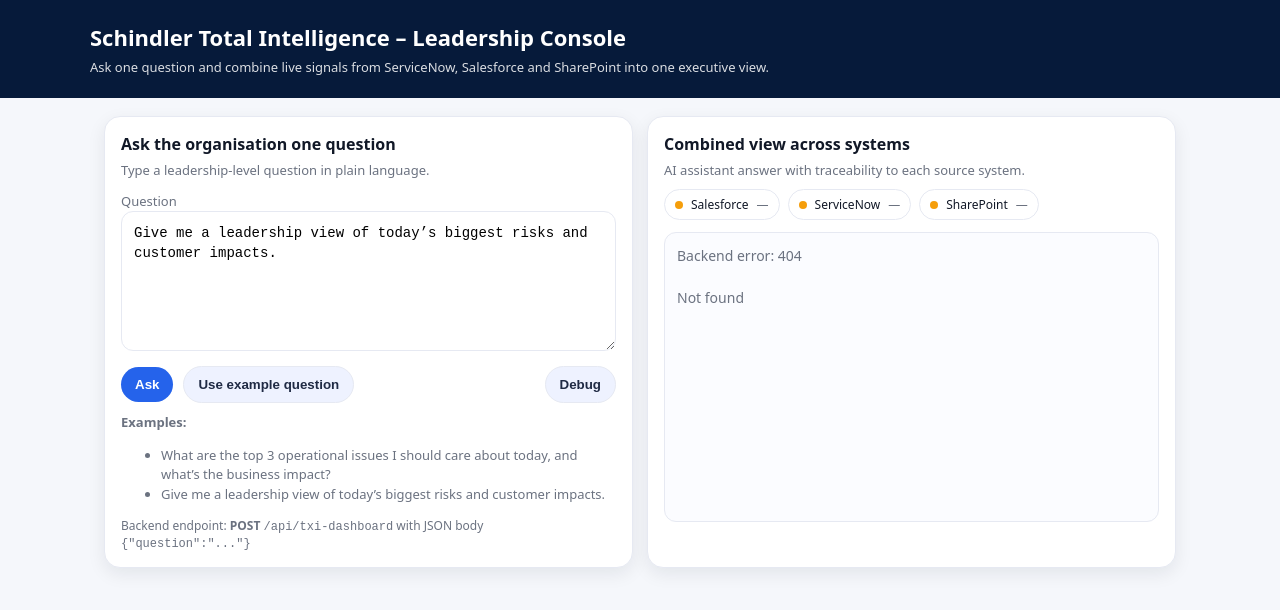
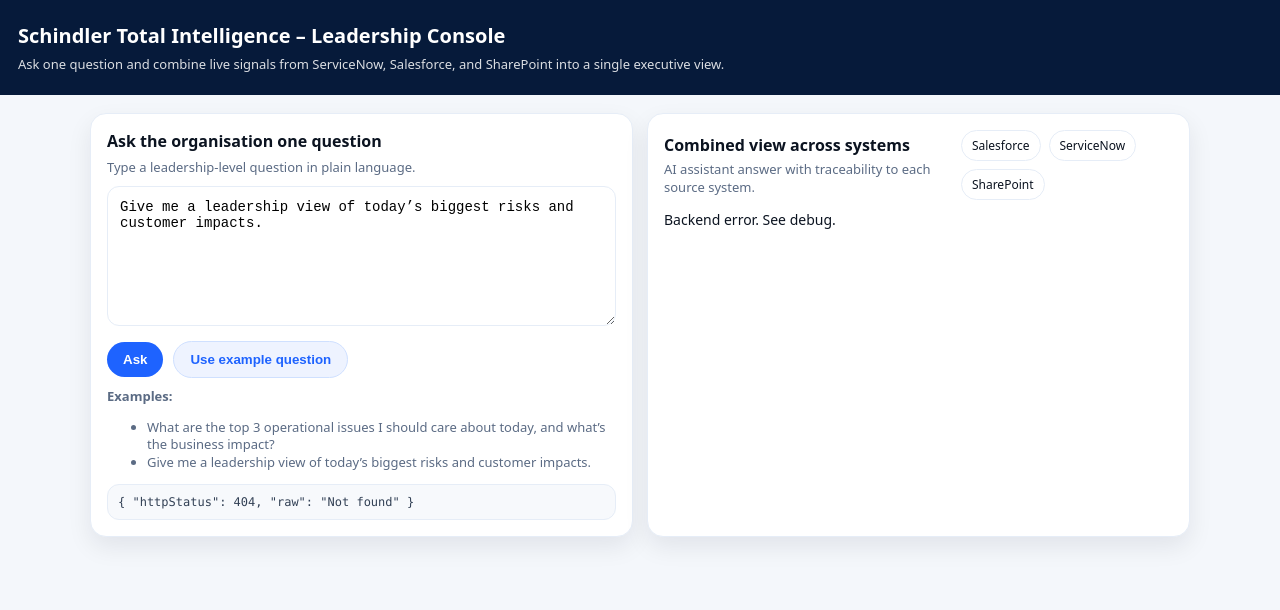
Before and after one commit to bavanamenon-lgtm/ai-bot-backend, a website: page txi-dashboard.html in a window 1280 px wide. Both pictures are taken after a click on the button "Ask". Drawn offline with Linux system fonts and the light colour scheme; no server answers.

Commit message:
Update txi-dashboard.html

```diff
--- a/txi-dashboard.html
+++ b/txi-dashboard.html
@@ -2,192 +2,313 @@
 <html lang="en">
 <head>
   <meta charset="UTF-8" />
-  <meta name="viewport" content="width=device-width, initial-scale=1"/>
+  <meta name="viewport" content="width=device-width, initial-scale=1.0"/>
   <title>Schindler Total Intelligence – Leadership Console</title>
   <style>
     :root{
       --navy:#061a3a;
-      --bg:#f5f7fb;
+      --bg:#f4f7fb;
       --card:#ffffff;
-      --border:#e6e9f2;
-      --text:#111827;
-      --muted:#6b7280;
-      --ok:#16a34a;
-      --err:#ef4444;
-      --warn:#f59e0b;
-      --shadow:0 6px 18px rgba(15, 23, 42, 0.08);
-      --radius:16px;
+      --border:#e6edf7;
+      --text:#0b1320;
+      --muted:#5b6b84;
+      --ok:#1f9d55;
+      --err:#d64545;
+      --shadow: 0 10px 24px rgba(11,19,32,.08);
+      --radius: 16px;
+      --mono: ui-monospace, SFMono-Regular, Menlo, Monaco, Consolas, "Liberation Mono", "Courier New", monospace;
+      --sans: ui-sans-serif, system-ui, -apple-system, Segoe UI, Roboto, Arial, "Noto Sans", "Liberation Sans", sans-serif;
     }
-    *{box-sizing:border-box}
+
     body{
       margin:0;
-      font-family: ui-sans-serif, system-ui, -apple-system, Segoe UI, Roboto, Helvetica, Arial;
+      font-family:var(--sans);
+      background:var(--bg);
       color:var(--text);
-      background:var(--bg);
     }
-    .top{
+
+    header{
       background:var(--navy);
       color:#fff;
       padding:22px 18px;
     }
-    .top .wrap{max-width:1100px;margin:0 auto}
-    .top h1{margin:0;font-size:22px;font-weight:800}
-    .top p{margin:6px 0 0;color:rgba(255,255,255,.85);font-size:13px}
-    .container{
+    header .title{
+      font-size:20px;
+      font-weight:700;
+      margin:0 0 6px 0;
+    }
+    header .sub{
+      margin:0;
+      opacity:.85;
+      font-size:13px;
+    }
+
+    .wrap{
       max-width:1100px;
       margin:18px auto;
-      padding:0 14px 28px;
+      padding:0 14px 28px 14px;
       display:grid;
       grid-template-columns: 1fr 1fr;
       gap:14px;
     }
+
     .card{
       background:var(--card);
       border:1px solid var(--border);
       border-radius:var(--radius);
       box-shadow:var(--shadow);
       padding:16px;
-      min-height:420px;
     }
-    h2{margin:0 0 6px;font-size:16px}
-    .sub{color:var(--muted);font-size:13px;margin:0 0 10px}
+
+    h2{
+      margin:0 0 6px 0;
+      font-size:16px;
+    }
+    .hint{
+      margin:0 0 10px 0;
+      color:var(--muted);
+      font-size:13px;
+    }
+
     textarea{
       width:100%;
       min-height:140px;
+      border:1px solid var(--border);
+      border-radius:12px;
+      padding:12px;
+      font-size:14px;
+      outline:none;
       resize:vertical;
-      padding:12px;
-      border-radius:12px;
-      border:1px solid var(--border);
-      outline:none;
-      font-size:14px;
-      line-height:1.4;
-      background:#fff;
+      box-sizing:border-box;
     }
-    .row{display:flex;gap:10px;align-items:center;margin-top:10px;flex-wrap:wrap}
+
+    .row{
+      display:flex;
+      gap:10px;
+      margin-top:10px;
+      flex-wrap:wrap;
+      align-items:center;
+    }
+
     button{
-      border:none;
-      background:#2563eb;
+      border:0;
+      background:#1e63ff;
       color:#fff;
-      padding:10px 14px;
+      padding:10px 16px;
       border-radius:999px;
       font-weight:700;
       cursor:pointer;
     }
     button.secondary{
-      background:#eef2ff;
-      color:#1f2a44;
-      border:1px solid var(--border);
+      background:#eef3ff;
+      color:#1e63ff;
+      border:1px solid #cfe0ff;
     }
-    button:disabled{opacity:.55;cursor:not-allowed}
+    button:disabled{
+      opacity:.6;
+      cursor:not-allowed;
+    }
+
     .examples{
       margin-top:10px;
       color:var(--muted);
       font-size:13px;
-      line-height:1.5;
+      line-height:1.35;
     }
-    .chips{display:flex;gap:8px;flex-wrap:wrap;margin:10px 0 12px}
-    .chip{
-      display:inline-flex;
+
+    .statusRow{
+      display:flex;
+      justify-content:space-between;
       align-items:center;
+      gap:10px;
+      margin-bottom:10px;
+    }
+
+    .pills{
+      display:flex;
       gap:8px;
+      flex-wrap:wrap;
+      align-items:center;
+    }
+    .pill{
       font-size:12px;
       padding:6px 10px;
       border-radius:999px;
       border:1px solid var(--border);
       background:#fff;
     }
-    .dot{width:8px;height:8px;border-radius:999px;background:var(--muted)}
-    .dot.ok{background:var(--ok)}
-    .dot.err{background:var(--err)}
-    .dot.warn{background:var(--warn)}
-    .answer{
+    .pill.ok{
+      border-color: rgba(31,157,85,.35);
+      color:var(--ok);
+      background: rgba(31,157,85,.06);
+      font-weight:700;
+    }
+    .pill.err{
+      border-color: rgba(214,69,69,.35);
+      color:var(--err);
+      background: rgba(214,69,69,.06);
+      font-weight:700;
+    }
+
+    /* THIS is the fix for “truncation”: */
+    pre{
+      margin:0;
+      white-space: pre-wrap;      /* keep line breaks */
+      word-break: break-word;     /* long text wraps */
+      font-family: var(--sans);   /* readable, not monospace */
+      font-size:14px;
+      line-height:1.45;
+    }
+
+    .smallMono{
+      margin-top:10px;
+      font-family:var(--mono);
+      font-size:12px;
+      color:#324055;
+      background:#f7f9fc;
       border:1px solid var(--border);
       border-radius:12px;
-      padding:12px;
-      background:#fbfcff;
-      min-height:290px;
-      white-space:pre-wrap; /* IMPORTANT: no truncation */
-      word-wrap:break-word;
-      line-height:1.5;
-      font-size:14px;
+      padding:10px;
+      display:none;
     }
-    .muted{color:var(--muted)}
-    .debug{
-      margin-top:10px;
-      padding:10px 12px;
-      border-radius:12px;
-      border:1px dashed var(--border);
-      background:#fff;
-      color:var(--muted);
-      font-size:12px;
-      display:none; /* hidden by default */
-      white-space:pre-wrap;
-    }
-    .footerNote{
-      margin-top:10px;
-      color:var(--muted);
-      font-size:12px;
-    }
+
     @media (max-width: 900px){
-      .container{grid-template-columns:1fr}
+      .wrap{ grid-template-columns: 1fr; }
     }
   </style>
 </head>
+
 <body>
-  <div class="top">
-    <div class="wrap">
-      <h1>Schindler Total Intelligence – Leadership Console</h1>
-      <p>Ask one question and combine live signals from ServiceNow, Salesforce and SharePoint into one executive view.</p>
-    </div>
-  </div>
+  <header>
+    <p class="title">Schindler Total Intelligence – Leadership Console</p>
+    <p class="sub">Ask one question and combine live signals from ServiceNow, Salesforce, and SharePoint into a single executive view.</p>
+  </header>
 
-  <div class="container">
-    <!-- LEFT -->
+  <div class="wrap">
     <div class="card">
       <h2>Ask the organisation one question</h2>
-      <p class="sub">Type a leadership-level question in plain language.</p>
+      <p class="hint">Type a leadership-level question in plain language.</p>
 
-      <label class="sub" for="q">Question</label>
       <textarea id="q">Give me a leadership view of today’s biggest risks and customer impacts.</textarea>
 
       <div class="row">
         <button id="askBtn">Ask</button>
         <button id="exampleBtn" class="secondary">Use example question</button>
-        <button id="toggleDebugBtn" class="secondary" style="margin-left:auto;">Debug</button>
       </div>
 
       <div class="examples">
-        <b>Examples:</b>
+        <div><b>Examples:</b></div>
         <ul>
           <li>What are the top 3 operational issues I should care about today, and what’s the business impact?</li>
           <li>Give me a leadership view of today’s biggest risks and customer impacts.</li>
         </ul>
       </div>
 
-      <!-- REMOVE the ugly yellow line by not showing it.
-           If you still want it, we show it only in Debug. -->
-      <div class="debug" id="debugBox"></div>
-
-      <div class="footerNote">
-        Backend endpoint: <b>POST</b> <code>/api/txi-dashboard</code> with JSON body <code>{"question":"..."}</code>
-      </div>
+      <div id="debugBox" class="smallMono"></div>
     </div>
 
-    <!-- RIGHT -->
     <div class="card">
-      <h2>Combined view across systems</h2>
-      <p class="sub">AI assistant answer with traceability to each source system.</p>
-
-      <div class="chips">
-        <div class="chip"><span class="dot" id="sfDot"></span> Salesforce <span id="sfTxt" class="muted">—</span></div>
-        <div class="chip"><span class="dot" id="snDot"></span> ServiceNow <span id="snTxt" class="muted">—</span></div>
-        <div class="chip"><span class="dot" id="spDot"></span> SharePoint <span id="spTxt" class="muted">—</span></div>
+      <div class="statusRow">
+        <div>
+          <h2 style="margin:0;">Combined view across systems</h2>
+          <p class="hint" style="margin:4px 0 0 0;">AI assistant answer with traceability to each source system.</p>
+        </div>
+        <div class="pills">
+          <span id="sfPill" class="pill">Salesforce</span>
+          <span id="snPill" class="pill">ServiceNow</span>
+          <span id="spPill" class="pill">SharePoint</span>
+        </div>
       </div>
 
-      <div id="answer" class="answer muted">Could not generate an answer yet. Ask a question on the left.</div>
+      <pre id="answer">Could not generate an answer yet. Ask a question on the left.</pre>
     </div>
   </div>
 
-  <script src="./txi-dashboard-ui.js"></script>
+<script>
+  const askBtn = document.getElementById("askBtn");
+  const exampleBtn = document.getElementById("exampleBtn");
+  const qEl = document.getElementById("q");
+  const ansEl = document.getElementById("answer");
+  const debugBox = document.getElementById("debugBox");
+
+  const sfPill = document.getElementById("sfPill");
+  const snPill = document.getElementById("snPill");
+  const spPill = document.getElementById("spPill");
+
+  function setPill(pill, ok, label){
+    pill.classList.remove("ok","err");
+    pill.textContent = label;
+    if (ok === true) pill.classList.add("ok");
+    if (ok === false) pill.classList.add("err");
+  }
+
+  function resetPills(){
+    setPill(sfPill, null, "Salesforce");
+    setPill(snPill, null, "ServiceNow");
+    setPill(spPill, null, "SharePoint");
+  }
+
+  function showDebug(obj){
+    debugBox.style.display = "block";
+    debugBox.textContent = JSON.stringify(obj, null, 2);
+  }
+
+  function hideDebug(){
+    debugBox.style.display = "none";
+    debugBox.textContent = "";
+  }
+
+  exampleBtn.addEventListener("click", () => {
+    qEl.value = "What are the top 3 operational issues I should care about today, and what’s the business impact?";
+  });
+
+  askBtn.addEventListener("click", async () => {
+    hideDebug();
+    resetPills();
+
+    const question = (qEl.value || "").trim();
+    if(!question){
+      ansEl.textContent = "Please type a question.";
+      return;
+    }
+
+    askBtn.disabled = true;
+    ansEl.textContent = "Thinking…";
+
+    try{
+      const resp = await fetch("/api/txi-dashboard", {
+        method: "POST",
+        headers: { "Content-Type":"application/json" },
+        body: JSON.stringify({ question })
+      });
+
+      const text = await resp.text();
+      let json = null;
+      try{ json = JSON.parse(text); }catch(e){}
+
+      if(!resp.ok || !json){
+        ansEl.textContent = "Backend error. See debug.";
+        showDebug({ httpStatus: resp.status, raw: text });
+        askBtn.disabled = false;
+        return;
+      }
+
+      // Status pills
+      const s = json.sources || {};
+      setPill(sfPill, !s.salesforce?.error, s.salesforce?.error ? "Salesforce • error" : "Salesforce • OK");
+      setPill(snPill, !s.serviceNow?.error, s.serviceNow?.error ? "ServiceNow • error" : "ServiceNow • OK");
+      setPill(spPill, !s.sharePoint?.error, s.sharePoint?.error ? "SharePoint • error" : "SharePoint • OK");
+
+      // IMPORTANT: show FULL answer, no slicing, no truncation
+      ansEl.textContent = json.combinedAnswer || "No answer returned.";
+
+      askBtn.disabled = false;
+    }catch(err){
+      ansEl.textContent = "Client error. See debug.";
+      showDebug({ error: String(err) });
+      askBtn.disabled = false;
+    }
+  });
+</script>
 </body>
 </html>
```
